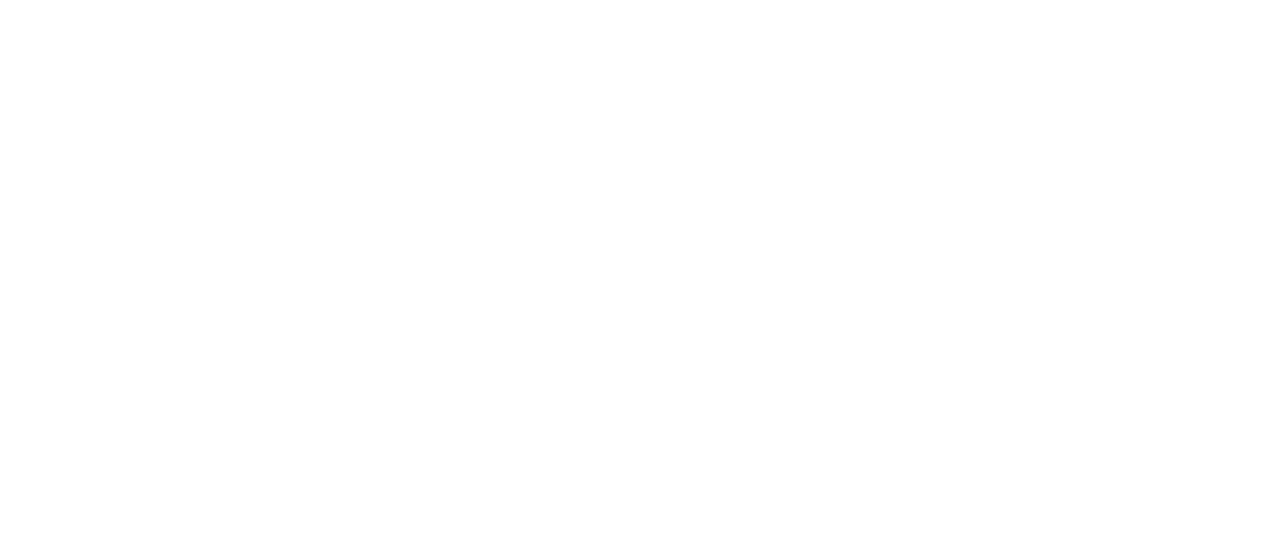
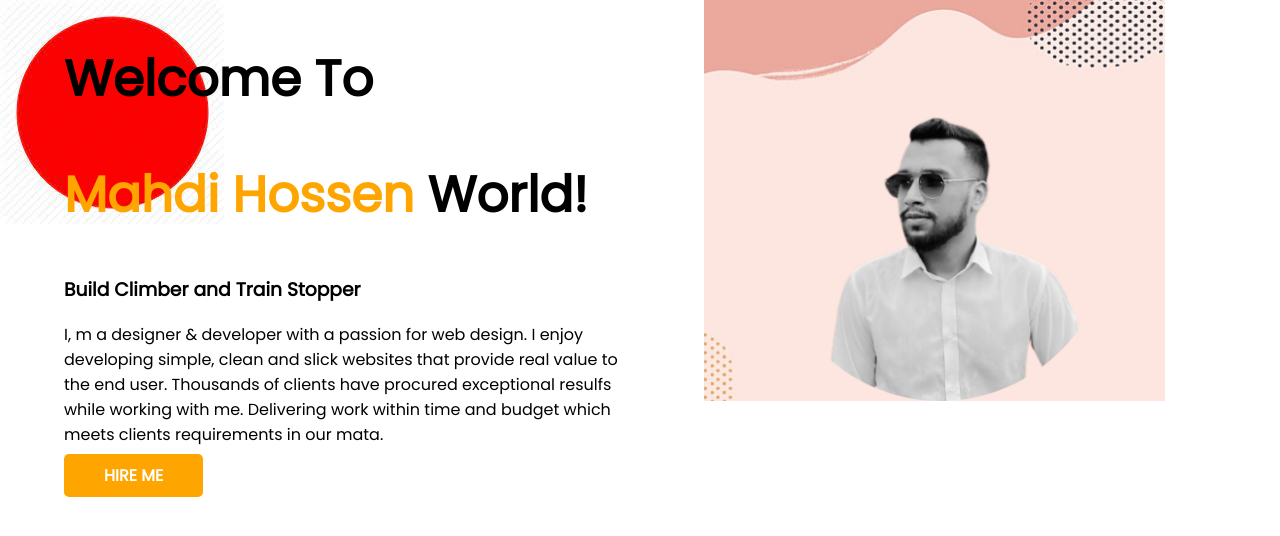
Before and after one commit to 0Mahdi/developer-portfolio, a plain HTML site: page index.html in a window 1280 px wide. Drawn offline with Linux system fonts and the light colour scheme.

Commit message:
top banner added

```diff
--- a/index.html
+++ b/index.html
@@ -4,9 +4,23 @@
     <meta charset="UTF-8">
     <meta name="viewport" content="width=device-width, initial-scale=1.0">
     <title>Mahdi Hossen Portfolio</title>
+    <link rel="preconnect" href="https://fonts.googleapis.com">
+    <link rel="preconnect" href="https://fonts.gstatic.com" crossorigin>
+    <link href="https://fonts.googleapis.com/css2?family=Montserrat:wght@300;400;500;600;700;800&family=Poppins&family=Ubuntu:wght@300&display=swap" rel="stylesheet">
     <link rel="stylesheet" href="style.css">
 </head>
 <body>
-
+    <section class="top-banner">
+        <div class="half-width">
+            <h1>Welcome To</h1>
+            <h1><span class="orange-color">Mahdi Hossen</span> World!</h1>
+            <h3>Build Climber and Train Stopper</h3>
+            <p>I, m a designer & developer with a passion for web design. I enjoy developing simple, clean and slick websites that provide real value to the end user. Thousands of clients have procured exceptional resulfs while working with me. Delivering work within time and budget which meets clients requirements in our mata.</p>
+            <a class="link-button" target="_blank" href="/">HIRE ME</a>
+        </div>
+        <div class="half-width">
+            <img src="images/mahdi bg.png" alt="">
+        </div>
+    </section>
 </body>
 </html>
--- a/style.css
+++ b/style.css
@@ -0,0 +1,32 @@
+body{
+    font-family: 'Poppins', sans-serif;
+    margin: 0;
+}
+h1{
+    font-size: 50px;
+}
+.orange-color{
+    color: orange;
+}
+section{
+    display: flex;
+}
+.half-width{
+    width: 50%;
+    padding-left: 5%;
+}
+.half-width img{
+    width: 80%;
+}
+.link-button{
+    text-decoration: none;
+    background-color: orange;
+    padding: 10px 40px;
+    color: white;
+     font-weight: 700;
+    border-radius: 5px;
+}
+.top-banner{
+    background-image: url(images/top-banner.jpg);
+    background-repeat:  no-repeat;
+}
```
Also changed, not shown: images/bg1.jpg (added), images/icons/facebook.png (added), images/icons/insta.png (added), images/icons/js.png (added), images/icons/mongo.png (added), images/icons/nodejs.png (added), images/icons/react.png (added), images/icons/twitter.png (added), images/mahdi bg.png (added), images/top-banner.jpg (added).
